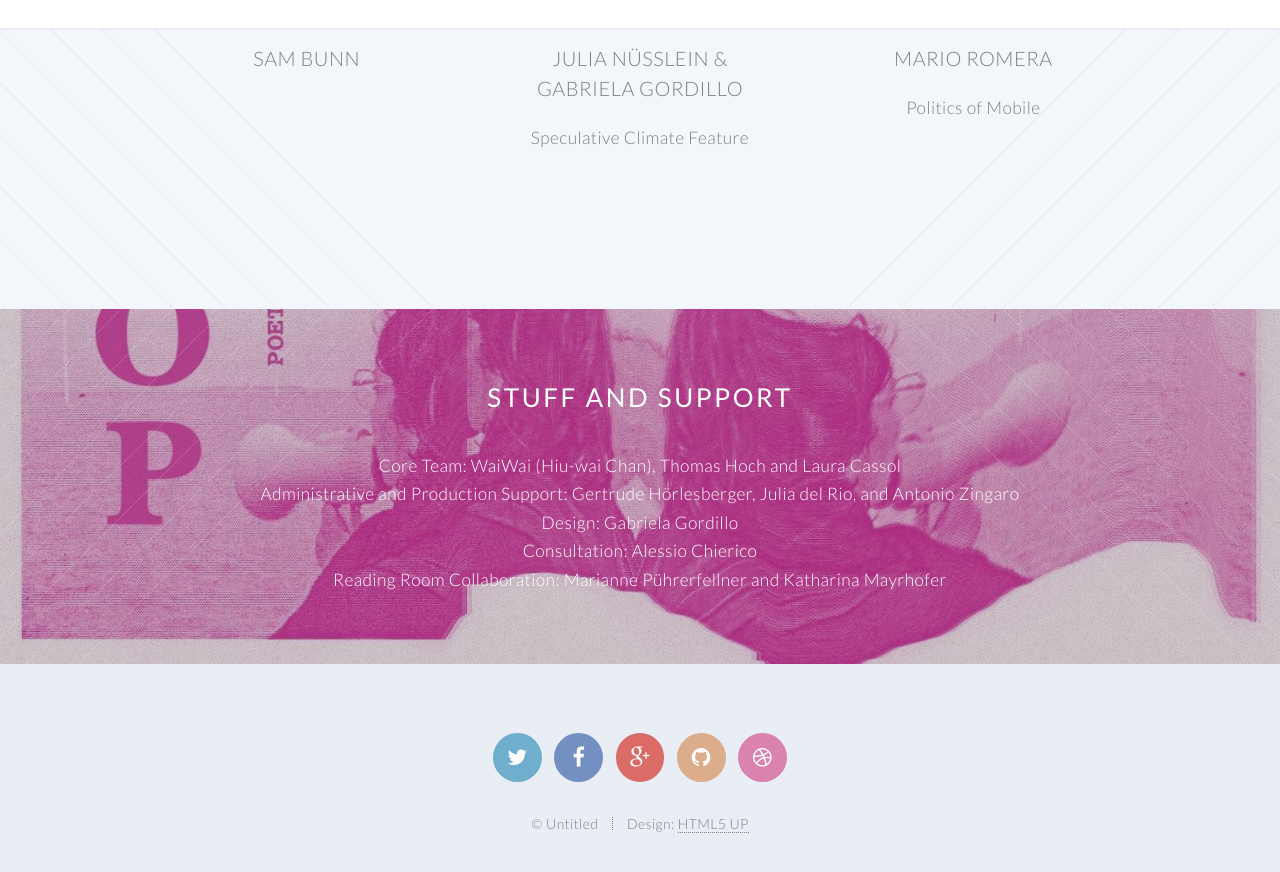
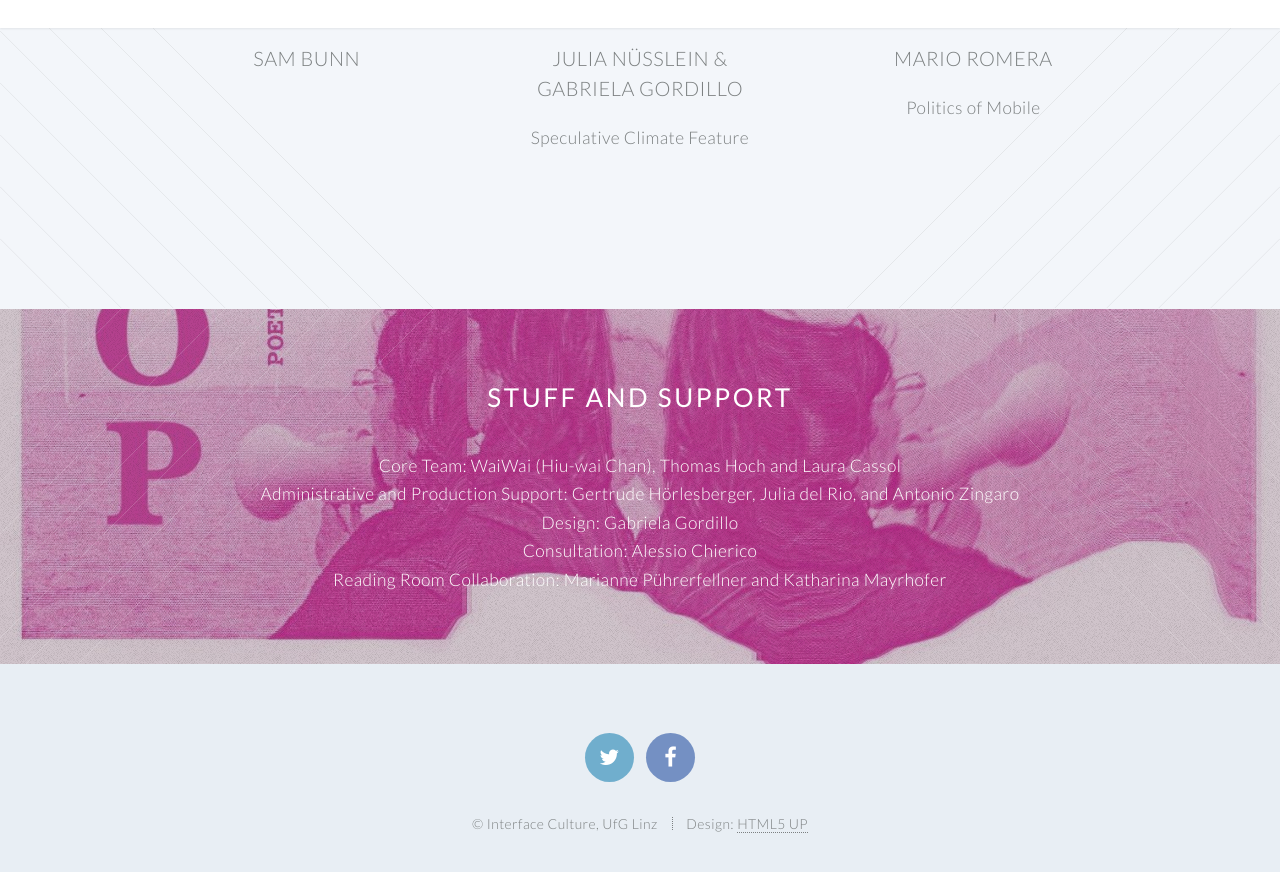
Before and after one commit to supergraph/pop-2017, a Jekyll site: the page built from index.html, in a window 1280 px wide and 900 px high, scrolled down 2592 px. Shown: the top 872 px of the window. Built offline with Jekyll 4.4.1, drawn with Linux system fonts in a browser that asks for light colours.

Commit message:
adapted footer

```diff
--- a/_includes/footer.html
+++ b/_includes/footer.html
@@ -2,15 +2,12 @@
 <footer id="footer">
 
     <ul class="icons">
-        <li><a href="#" class="icon circle fa-twitter"><span class="label">Twitter</span></a></li>
-        <li><a href="#" class="icon circle fa-facebook"><span class="label">Facebook</span></a></li>
-        <li><a href="#" class="icon circle fa-google-plus"><span class="label">Google+</span></a></li>
-        <li><a href="#" class="icon circle fa-github"><span class="label">Github</span></a></li>
-        <li><a href="#" class="icon circle fa-dribbble"><span class="label">Dribbble</span></a></li>
+        <li><a href="https://twitter.com/iclablinz" class="icon circle fa-twitter"><span class="label">Twitter</span></a></li>
+        <li><a href="https://www.facebook.com/InterfaceCulture/" class="icon circle fa-facebook"><span class="label">Facebook</span></a></li>
     </ul>
 
     <ul class="copyright">
-        <li>&copy; Untitled</li><li>Design: <a href="http://html5up.net">HTML5 UP</a></li>
+        <li>&copy; Interface Culture, UfG Linz</li><li>Design: <a href="http://html5up.net">HTML5 UP</a></li>
     </ul>
 
 </footer>
```
